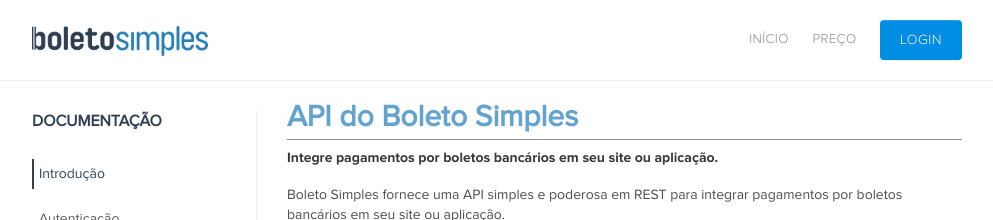
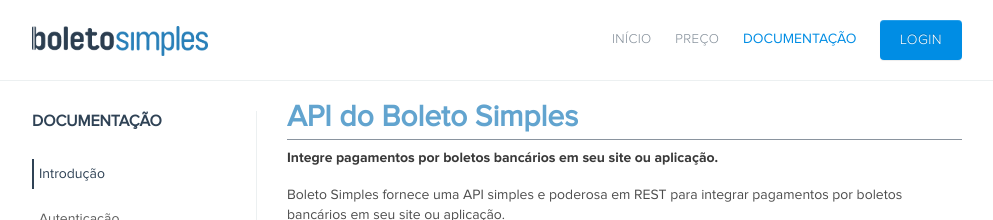
Before and after one commit to BoletoSimples/boletosimples-docs, a Jekyll site: the page built from index.md, in a window 1280 px wide. Shown: the top 220 px of the page, without its empty margins (143-1136 px from the left). Built offline with Jekyll 4.4.1, drawn with Linux system fonts in a browser that asks for light colours.

Commit message:
adds item on header menu

```diff
--- a/_includes/main-menu.html
+++ b/_includes/main-menu.html
@@ -7,6 +7,9 @@
       <a href="http://boletosimples.com.br/preco" title="Preço">Preço</a>
     </li>
     <li>
+      Documentação
+    </li>
+    <li>
       <a class="btn btn-primary" href="https://boletosimples.com.br/users/sign_in" title="Logar">Login</a>
     </li>
   </ul>
--- a/css/style.css
+++ b/css/style.css
@@ -50,6 +50,8 @@ header nav ul { margin: 0; }
 header nav li {
   display: inline-block;
   margin: 0 10px;
+  text-transform: uppercase;
+  color: #008de4;
 }
 
 header nav li:last-child { margin-right: 0; }
```
